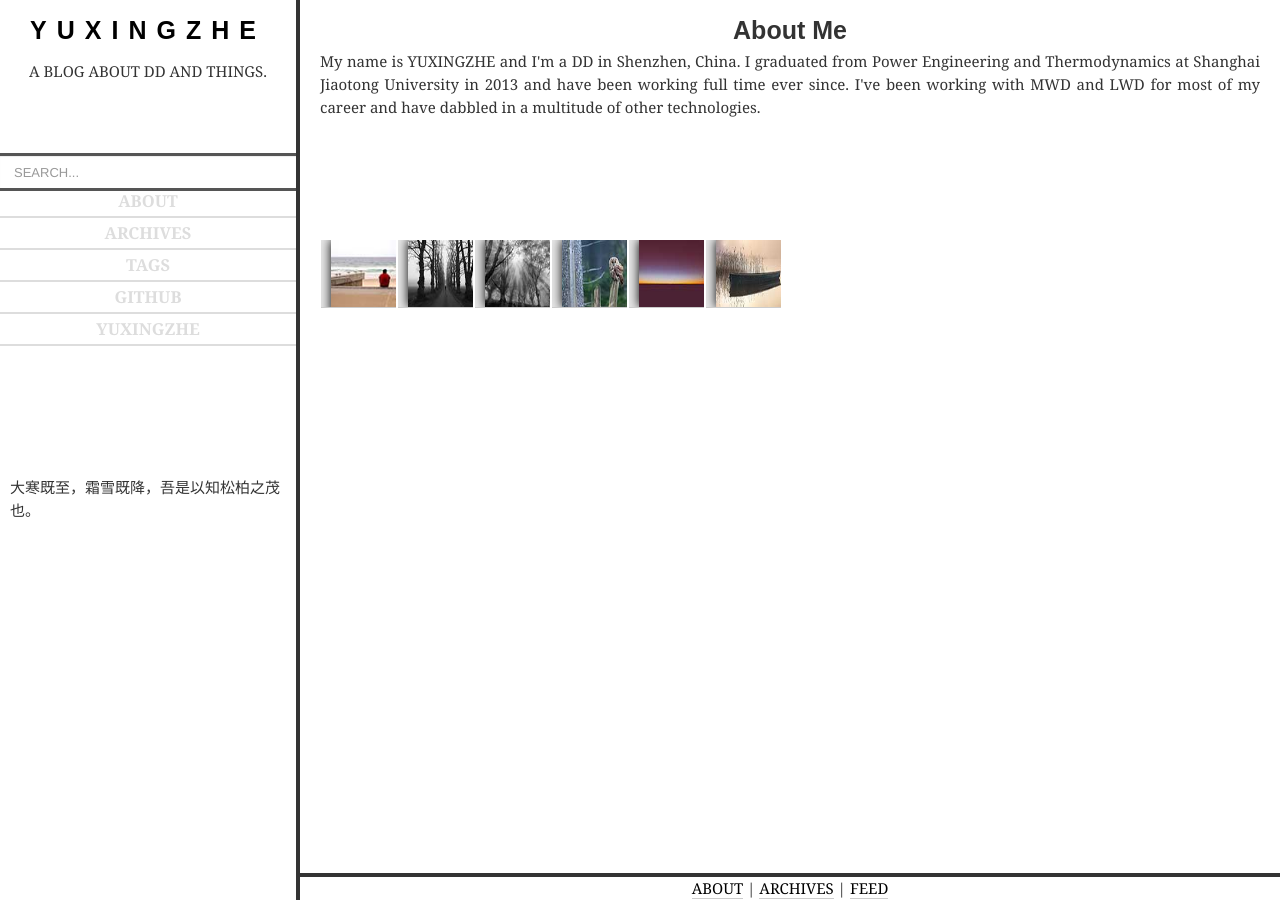
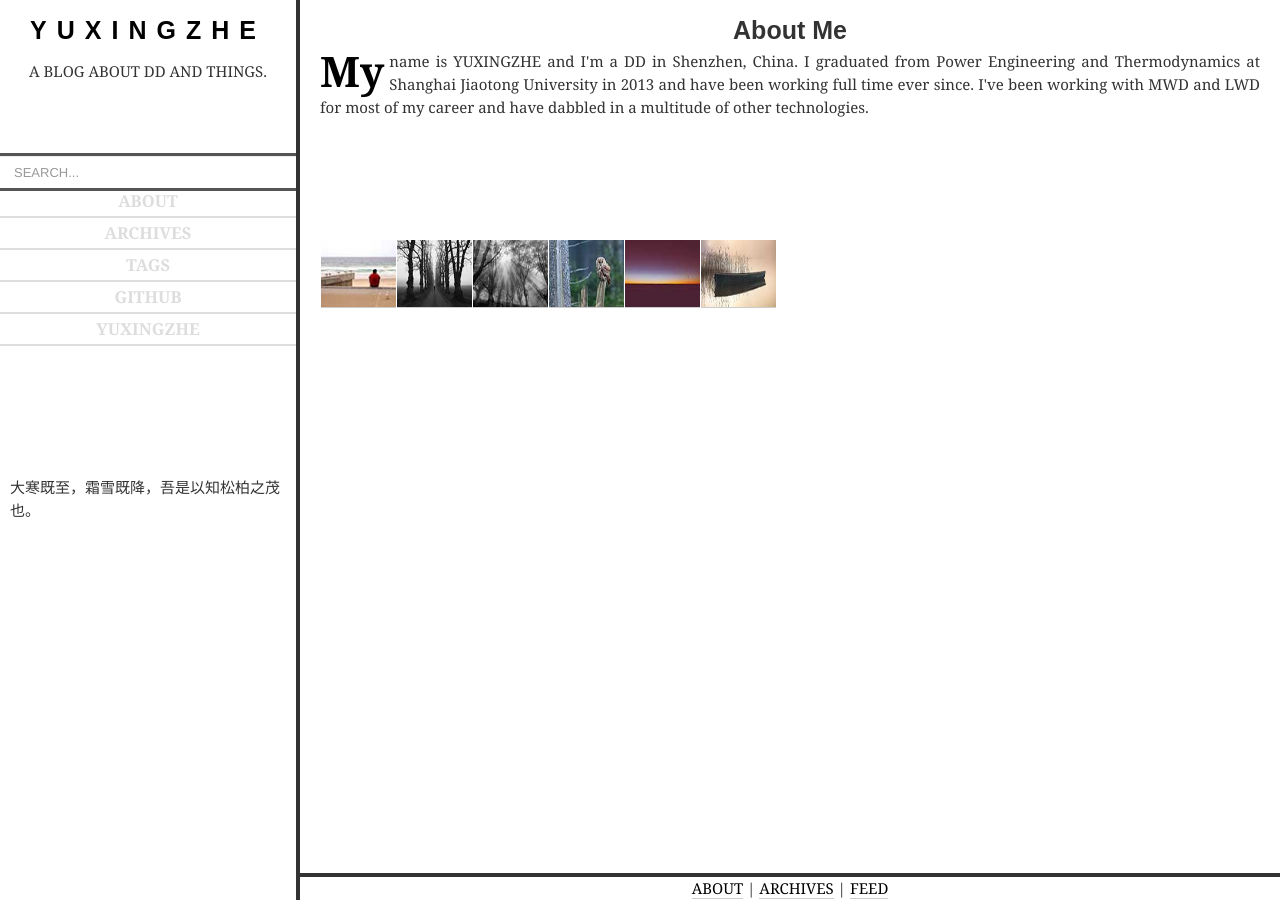
Before and after one commit to YUXINGZHE/yuxingzhe.github.com, a Jekyll site: the page built from about.html, in a window 1280 px wide. Built offline with Jekyll 4.4.1, drawn with Linux system fonts in a browser that asks for light colours; nearby versions of some CDN libraries.

```diff
--- a/_config.yml
+++ b/_config.yml
@@ -1,3 +1,4 @@
+markdown: kramdown
 pygments: true
 
 permalink: pretty
--- a/_layouts/default.html
+++ b/_layouts/default.html
@@ -15,7 +15,25 @@
   <script src="//ajax.googleapis.com/ajax/libs/jquery/1.8.3/jquery.min.js"></script>
   <script src='/photobox/photobox.js'></script>
   <link href="/atom.xml" type="application/atom+xml" rel="alternate" title="YUXINGZHE's blog">
-<style type="text/css"></style><script src="http://www.google-analytics.com/ga.js" async="true"></script></head>
+  <style type="text/css"></style>
+  <script src="http://www.google-analytics.com/ga.js"
+  async="true"></script>
+<!-- mathjax config similar to math.stackexchange -->
+<script type="text/x-mathjax-config">
+MathJax.Hub.Config({
+  jax: ["input/TeX", "output/HTML-CSS"],
+  tex2jax: {
+    inlineMath: [ ['$', '$'] ],
+    displayMath: [ ['$$', '$$']],
+    processEscapes: true,
+    skipTags: ['script', 'noscript', 'style', 'textarea', 'pre', 'code']
+  },
+  messageStyle: "none",
+  "HTML-CSS": { preferredFont: "TeX", availableFonts: ["STIX","TeX"] }
+});
+</script>
+<script src="http://cdn.mathjax.org/mathjax/latest/MathJax.js?config=TeX-AMS_HTML" type="text/javascript"></script>
+</head>
 
 <body class="blog">
   <div class="container">
--- a/about.html
+++ b/about.html
@@ -6,7 +6,7 @@ page_name: about
 
 <div class="well">
   <h1>About Me</h1>
-  <p>My name is YUXINGZHE and I'm a DD in Shenzhen, China. I graduated
+  <p><span class="dropcap">My</span>name is YUXINGZHE and I'm a DD in Shenzhen, China. I graduated
   from Power Engineering and Thermodynamics at Shanghai Jiaotong
   University in 2013 and have been working full time ever since. I've
   been working with MWD and LWD for most of my career and have dabbled
@@ -17,32 +17,32 @@ page_name: about
   <ul id="gallery">
     <li class="loaded">
      	<a href="/images/about/sea.jpg">
-			<img src="/images/about/aboutthumbs/sea.jpg" alt="SEA">
+			<img src="/images/about/aboutthumbs/sea.jpg" alt="SEA" style="margin:0">
 		</a>
     </li>
     <li class="loaded">
 		<a href="/images/about/ali.jpg">
-			<img src="/images/about/aboutthumbs/ali.jpg" alt="ALI">
+			<img src="/images/about/aboutthumbs/ali.jpg" alt="ALI" style="margin:0">
 		</a>
     </li>
     <li class="loaded">
 		<a href="/images/about/greytree.jpg">
-			<img src="/images/about/aboutthumbs/greytree.jpg" alt="GREYTREE">
+			<img src="/images/about/aboutthumbs/greytree.jpg" alt="GREYTREE" style="margin:0">
 		</a>
     </li>
     <li class="loaded">
         <a href="/images/about/wood.jpg">
-            <img src="/images/about/aboutthumbs/wood.jpg" alt="WOOD">
+            <img src="/images/about/aboutthumbs/wood.jpg" alt="WOOD" style="margin:0">
         </a>
     </li>
     <li class="loaded">
         <a href="/images/about/heaven.jpg">
-            <img src="/images/about/aboutthumbs/heaven.jpg" alt="HEAVEN">
+            <img src="/images/about/aboutthumbs/heaven.jpg" alt="HEAVEN" style="margin:0">
         </a>
     </li>
     <li class="loaded">
     	<a href="/images/about/boat.jpg">
-			<img src="/images/about/aboutthumbs/boat.jpg" alt="BOAT">
+			<img src="/images/about/aboutthumbs/boat.jpg" alt="BOAT" style="margin:0">
 		</a>
     </li>
   </ul>
--- a/css/default.css
+++ b/css/default.css
@@ -44,6 +44,17 @@ a {
 h1 a, h2 a {
   text-decoration: none;
   border-bottom: none;
+}
+
+.dropcap {
+    font-family:georgia, sans-serif;
+    color: #000;
+    font-size: 42px;
+    float: left;
+    font-weight:bold;
+    margin-right:5px;
+    line-height: 1em;
+    position: relative;
 }
 
 /* Alignment */
--- a/photobox/styles.css
+++ b/photobox/styles.css
@@ -5,7 +5,7 @@ body{ }
 
 
 #gallery{ float: left; /* width:60%; */ }
-	#gallery li{ list-style:none; perspective:100px; -webkit-perspective:100px; margin:1px; float:left; position:relative; transition:.1s; -webkit-transition:0.1s; }
+	#gallery li{ list-style:none; perspective:100px; -webkit-perspective:100px; margin:0.5px; float:left; position:relative; transition:.1s; -webkit-transition:0.1s; }
 		#gallery li.video::before{ content:'\25BA'; color:#FFF; font-size:20px; height:20px; width:20px; line-height:0.9; position:absolute; bottom:3px; left:4px; z-index:1; background:rgba(0,0,0,0.4); box-shadow:0 0 0 3px rgba(0,0,0,0.4); border-radius:0 3px 0 0; pointer-events:none; opacity:0; transition:.5s 0.2s; }
 		#gallery li.loaded.video::before{ opacity:1; }
 		#gallery a{ display:block; width:75px; height:68px; vertical-align:bottom; overflow:hidden; background:rgba(0,0,0,0.1);
```
Also changed, not shown: _posts/2013/2013-10-06-Service-Overview.md (deleted, +0 -46 lines), _posts/2013/2013-12-14-Service-Overview.md (added, +46 -0 lines), _posts/2013/2013-12-16-BCPM.md (added, +65 -0 lines), css/bootstrap.css.
